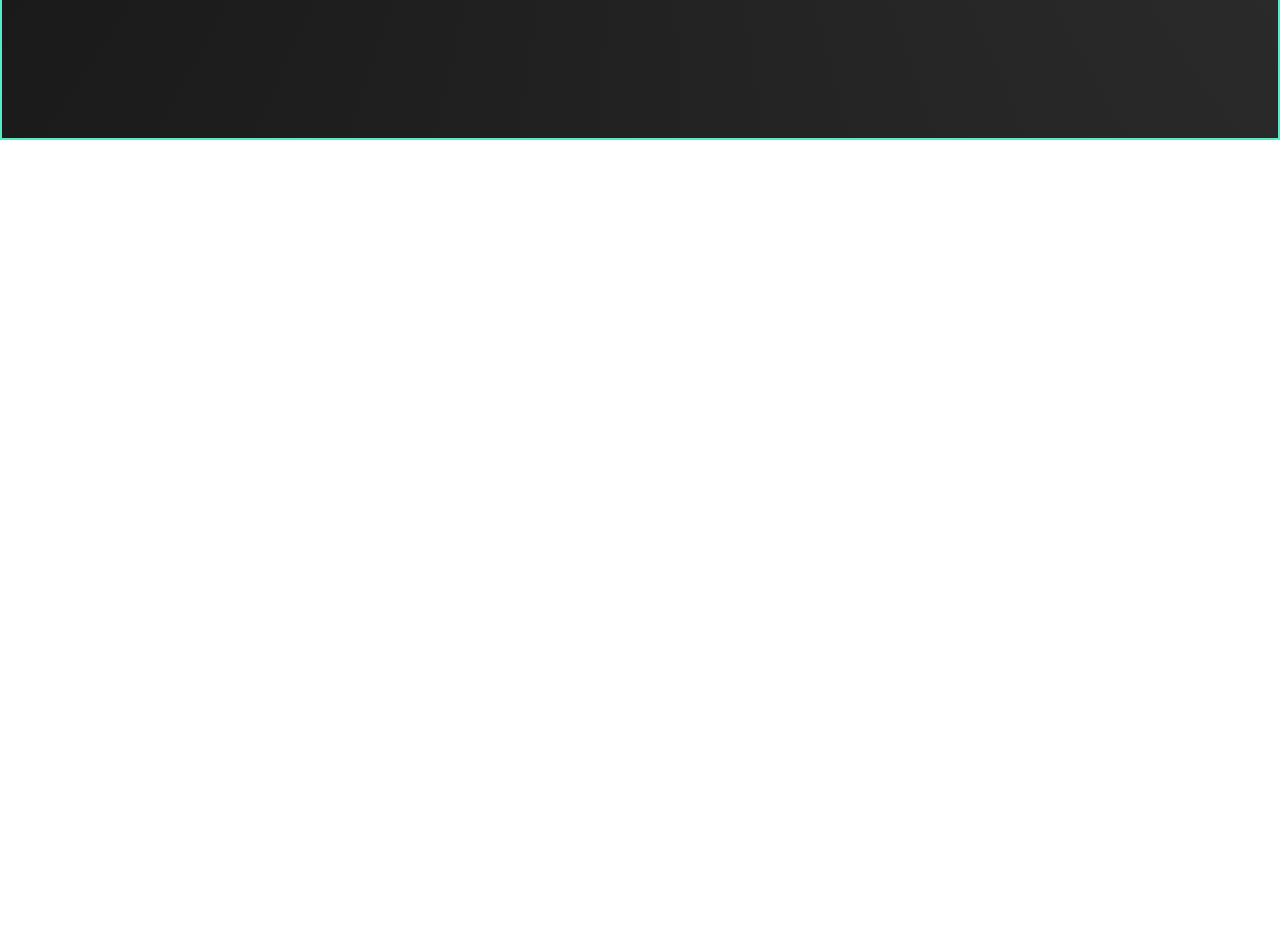
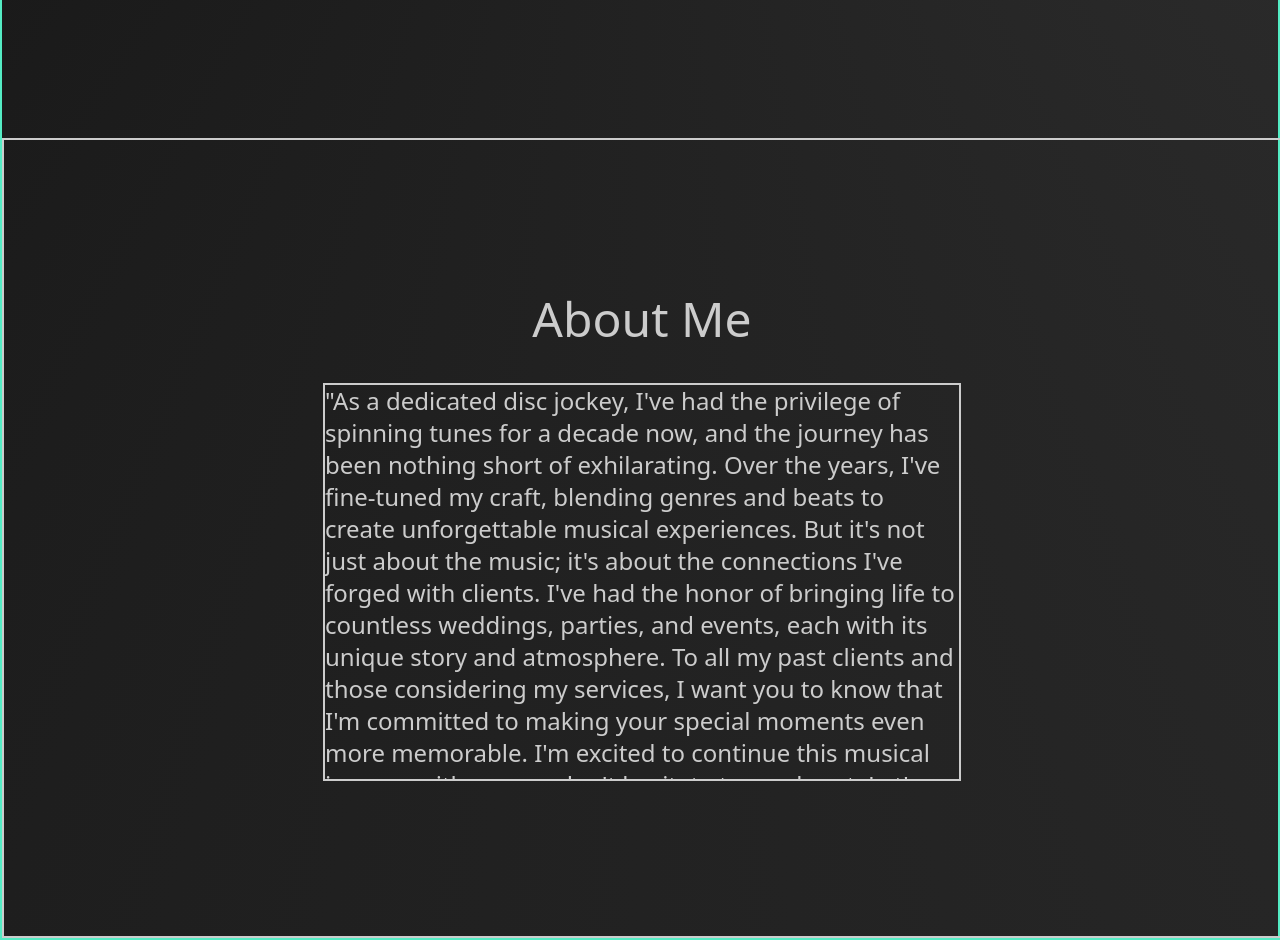
Before and after one commit to Alfredo90/dj-website, a React (Vite) app in the folder dj-website/: page / in a window 1280 px wide. Shown: the part 740-1680 px from the top of the page. Before the commit the page ends 880 px from the top, so only its background shows below. Built offline with nearby package versions, Linux system fonts and the light colour scheme; a small style sheet from the web is missing.

Commit message:
working on about component

```diff
--- /dev/null
+++ b/dj-website/src/components/About/About.jsx
@@ -0,0 +1,25 @@
+import React from "react";
+
+const About = () => {
+  return (
+    <section className=" flex flex-col justify-center items-center h-screen w-screen border-2 gap-10">
+      <h1 className="text-5xl">About Me</h1>
+      <p className="line-clamp-4 border-2 text-left w-2/4 h-2/4 text-2xl flex">
+        "As a dedicated disc jockey, I've had the privilege of spinning tunes
+        for a decade now, and the journey has been nothing short of
+        exhilarating. Over the years, I've fine-tuned my craft, blending genres
+        and beats to create unforgettable musical experiences. But it's not just
+        about the music; it's about the connections I've forged with clients.
+        I've had the honor of bringing life to countless weddings, parties, and
+        events, each with its unique story and atmosphere. To all my past
+        clients and those considering my services, I want you to know that I'm
+        committed to making your special moments even more memorable. I'm
+        excited to continue this musical journey with you, so don't hesitate to
+        reach out. Let's make magic together on the dance floor, creating
+        memories that will last a lifetime.""
+      </p>
+    </section>
+  );
+};
+
+export default About;
--- a/dj-website/src/components/MainPage/MainPage.jsx
+++ b/dj-website/src/components/MainPage/MainPage.jsx
@@ -1,20 +1,20 @@
 import { Fade, Slide } from "react-awesome-reveal";
 
 import instagram from "../../assets/instagram.svg";
-import logoName from '../../assets/logoName.svg'
+import logoName from "../../assets/logoName.svg";
 import soundCloud from "../../assets/soundCloudIcon.svg";
 import tikTok from "../../assets/tiktok.svg";
 
 const MainPage = () => {
   return (
     <main className="flex flex-row justify-center items-center h-screen ">
-      <Slide   >
+      <Slide>
         <div className=" flex flex-col justify-center items-center   ">
           <img className=" w-full h-32   " src={logoName} alt="" />
           <Fade delay={1e3} cascade damping={1e-1}>
             <p className="mt-4">( keh · muh · stree )</p>
             <div className="flex flex-row justify-center items-center gap-20 mt-4  ">
-              <a href="">
+              <a href="https://soundcloud.com/user-236976425">
                 <img className=" h-16 " src={soundCloud} alt="soundcloud" />
               </a>
               <a href="">
@@ -27,9 +27,8 @@ const MainPage = () => {
           </Fade>
         </div>
       </Slide>
-    </main >
+    </main>
   );
 };
 
-
 export default MainPage;
--- a/dj-website/src/container/App.jsx
+++ b/dj-website/src/container/App.jsx
@@ -1,13 +1,15 @@
+import About from "../components/About/About";
 import MainPage from "../components/MainPage/MainPage";
 import Navbar from "../components/Navbar/Navbar";
 
 const App = () => {
   return (
     // <div className="  bg-black text-white border-2 border-[#00D1CD]   h-full  w-full  ">
-    <div className="    bg-[conic-gradient(at_top,_var(--tw-gradient-stops))] from-[#444444] via-gray-100 to-[black]  h-full  w-full text-[#CCCCCC]  border-[#54ECC4] border-2   ">
+    <div className="bg-[conic-gradient(at_top,_var(--tw-gradient-stops))] from-[#444444] via-gray-100 to-[black] h-full w-full text-[#CCCCCC] border-[#54ECC4] border-2">
       <Navbar />
       <MainPage />
-    </div >
+      <About />
+    </div>
   );
 };
 
```
